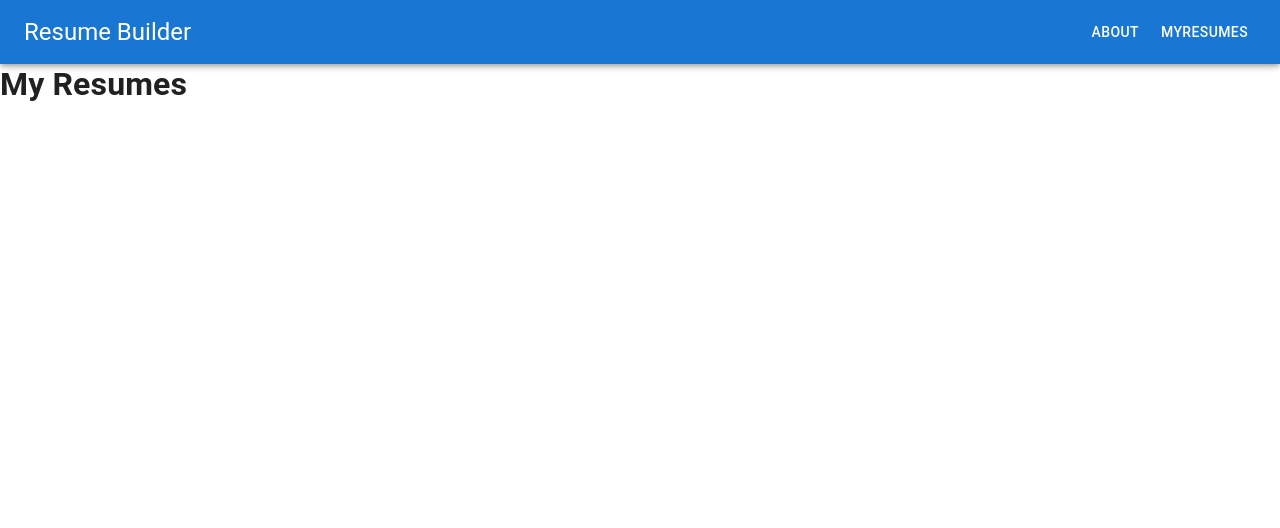
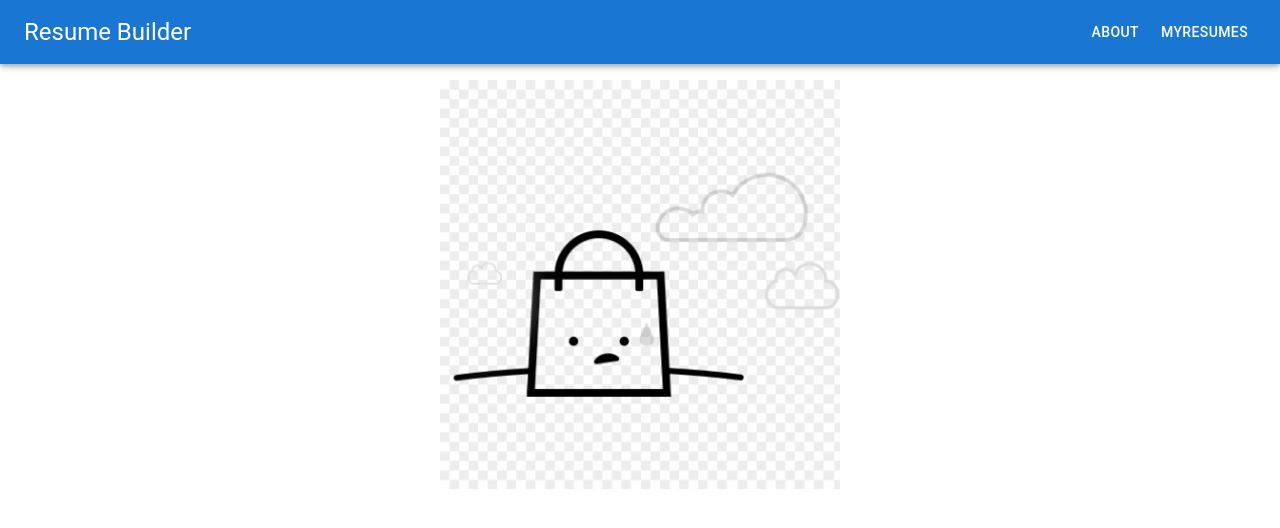
Before and after one commit to MadhuriTugave/Resume-Builder, a React (Create React App) app: page /Myresumes in a window 1280 px wide. Shown: the top 528 px of the page. Built offline with nearby package versions, Linux system fonts and the light colour scheme.

Commit message:
fourth commit

```diff
--- a/src/components/About.jsx
+++ b/src/components/About.jsx
@@ -1,5 +1,5 @@
 import React from 'react'
-import Navbar from './Navbar'
+
 import { Stack, Typography } from "@mui/material";
 import LinkedInIcon from "@mui/icons-material/LinkedIn";
 import WhatsAppIcon from "@mui/icons-material/WhatsApp";
@@ -16,7 +16,7 @@ function About() {
     <>
       {/* <Navbar/> */}
 
-        <Stack p={{ xs: "15px", sm: "25px", md: "40px", lg: "60px " }} className=''>
+        <Stack p={{ xs: "5px", sm: "10px", md: "15px", lg: "40px " }} className=''>
         {/* <h2 className="template-header-title">Resume Builder</h2> */}
         {/* <span><img style={{ width: "200px", height: "50px" }}   alt="aboutline" /></span> */}
         <Stack
@@ -25,11 +25,11 @@ function About() {
           direction={{
             xs: "column-reverse",
             sm: "column-reverse",
-            md: "column-reverse",
+            md: "row",
             lg: "row",
           }}
           spacing={{ xs: 1, sm: 2, md: 4 }}
-          mt="30px">
+         >
           <Typography
             sx={{
               fontSize: {
@@ -40,30 +40,26 @@ function About() {
                 lg: "19px",
               },
               paddingRight: {
-                xs: "15px",
-                sm: "18px",
+                xs: "5px",
+                sm: "10px",
+                md:"20px",
                 lg: "25px",
               },
               textAlign: "justify",
-              padding:"10px"
+            //  justifyContent:{
+            //     xs: "center",
+            //     sm: "center",
+            //     md:"",
+            //     lg: "",
+            //   }
+
             }}>
             Welcome to our resume builder! We are a team of experienced professionals dedicated to helping job seekers create resumes and cover letters that stand out from the competition. Our mission is to provide you with the tools and resources you need to land your dream job.
 
             We understand that the job search can be overwhelming, which is why we're here to guide you every step of the way. Our easy-to-use platform offers a variety of customizable templates and industry-specific keywords to help you craft a resume that showcases your unique skills and accomplishments.
 
-            At our resume builder, we're committed to providing you with a high-quality, affordable solution to your job search needs. Our team is always on the cutting edge of industry trends and best practices, so you can trust that your resume is in good hands.
-
             Thank you for choosing our resume builder. We look forward to helping you achieve your career goals!
-          </Typography>
-          <Stack>
-            <img className="about-img"
-
-              src={image}
-              alt="img"
-            />
-          </Stack>
-        </Stack>
-        <Box mt="2px">
+            <Box marginTop={3}>
           <Typography
             sx={{
               fontSize: {
@@ -100,6 +96,16 @@ function About() {
             />
           </Box>
         </Box>
+          </Typography>
+          <Stack>
+            <img className="about-img"
+
+              src={image}
+              alt="img"
+            />
+          </Stack>
+        </Stack>
+
       </Stack>
 
     </>
--- a/src/components/Home.jsx
+++ b/src/components/Home.jsx
@@ -1,17 +1,14 @@
 import React from 'react'
-import Navbar from './Navbar'
-import "../styles/homepage.css";
+import image from "../images/resume.jpg"
+import"../styles/homepage.css"
+
 import { Stack, Typography } from '@mui/material';
 const Home = () => {
   return (
-    <div>
-      <div className='Home top'>
-        {/* <div> <Navbar active={"Resume Templates"}/></div> */}
+    <div className='Home'>
 
       <div className='homepage'>
-
-
-     <Typography
+      <Typography
       sx={{
               fontSize: {
                 xs: "13px",
@@ -21,10 +18,9 @@ const Home = () => {
               },
            textAlign: "justify",
               padding:"10px",
-              marginTop:"55px",
-
-            }}>
-              <h1 className='h1'>The Ultimate Resume Builder</h1>
+             }}
+            >
+              <h2 className='h1'>The Ultimate Resume Builder</h2>
      Build beautiful, recruiter-tested resumes in a few clicks! Our resume builder
 is powerful and easy to use, with a range of amazing functions. Custom-tailor
  resumes for any job within minutes.Increase your interview chances and rise
@@ -33,15 +29,21 @@ is powerful and easy to use, with a range of amazing functions. Custom-tailor
 
       </div>
       <Stack>
-            <img className="about-img"
-
-              // src={image}
-              alt="img"
-            />
+      <img className="empty-img"
+            Item
+             style={{
+              maxWidth:" 100%",
+              height: "auto",
+              padding: "0",
+              margin:"0"
+          }}
+             src={image}
+             alt="img"
+           ></img>
           </Stack>
 
     </div>
-    </div>
+
   )
 }
 
--- a/src/components/MyResumes.jsx
+++ b/src/components/MyResumes.jsx
@@ -1,10 +1,60 @@
+import {  Stack } from '@mui/material'
 import React from 'react'
+import image from "../images/sign-in-empty.png"
+
+
 
 function MyResumes() {
+
   return (
-    <div className='MyResume top'>
-    {/* <Navba/> */}
-       <h1>My Resumes</h1>
+    <div className='MyResume top '>
+      <Stack direction={{
+        xs:"column-reverse",
+        sm:"column-reverse",
+        md:"row",
+        lg:"row row-wrap"
+      }} spacing={{ xs: 1, sm: 2, md: 2,lg: 1}}
+      m={2}
+      alignItems={{
+        xs:"center",
+        sm:"center",
+        md:"flex-start",
+        lg:"flex-start"
+      }}
+      useFlexGap flexWrap="wrap"
+      justifyContent={{
+        xs:"center",
+        sm:"center",
+        md:"space-around",
+        lg:"space-around"
+      }}
+      >
+
+
+            <img className="empty-img"
+            Item
+             style={{
+              maxWidth:" 100%",
+              height: "auto",
+              padding: "0",
+              margin:"0"
+          }}
+             src={image}
+             alt="img"
+           ></img>
+             {/* <img className="empty-img"
+             style={{
+              maxWidth:" 100%",
+              height: "auto",
+              padding: "0",
+              margin:"0"
+          }}
+             src={image}
+             alt="img"
+           /> */}
+
+
+     </Stack>
     </div>
   )
 }
--- a/src/styles/about.css
+++ b/src/styles/about.css
@@ -2,8 +2,13 @@
     display: flex;
 }
 .about-img{
-    width:500px;
-    height :500px;
+    width:480px;
+    height :400px;
+
+}
+.empty-img{
+    width:400px;
+    height :350px;
 }
 .midContainer{
     display: flex;
--- a/src/styles/homepage.css
+++ b/src/styles/homepage.css
@@ -1,5 +1,5 @@
 .Home{
-  /* display: flex; */
+  display: flex;
 }
 .homepage{
 
--- a/src/styles/navbar.css
+++ b/src/styles/navbar.css
@@ -1,4 +1,4 @@
 .Navbar{
-margin: 30px;
+margin: 40px;
 
 }
```
Also changed, not shown: src/images/sign-in-empty.png (added).
